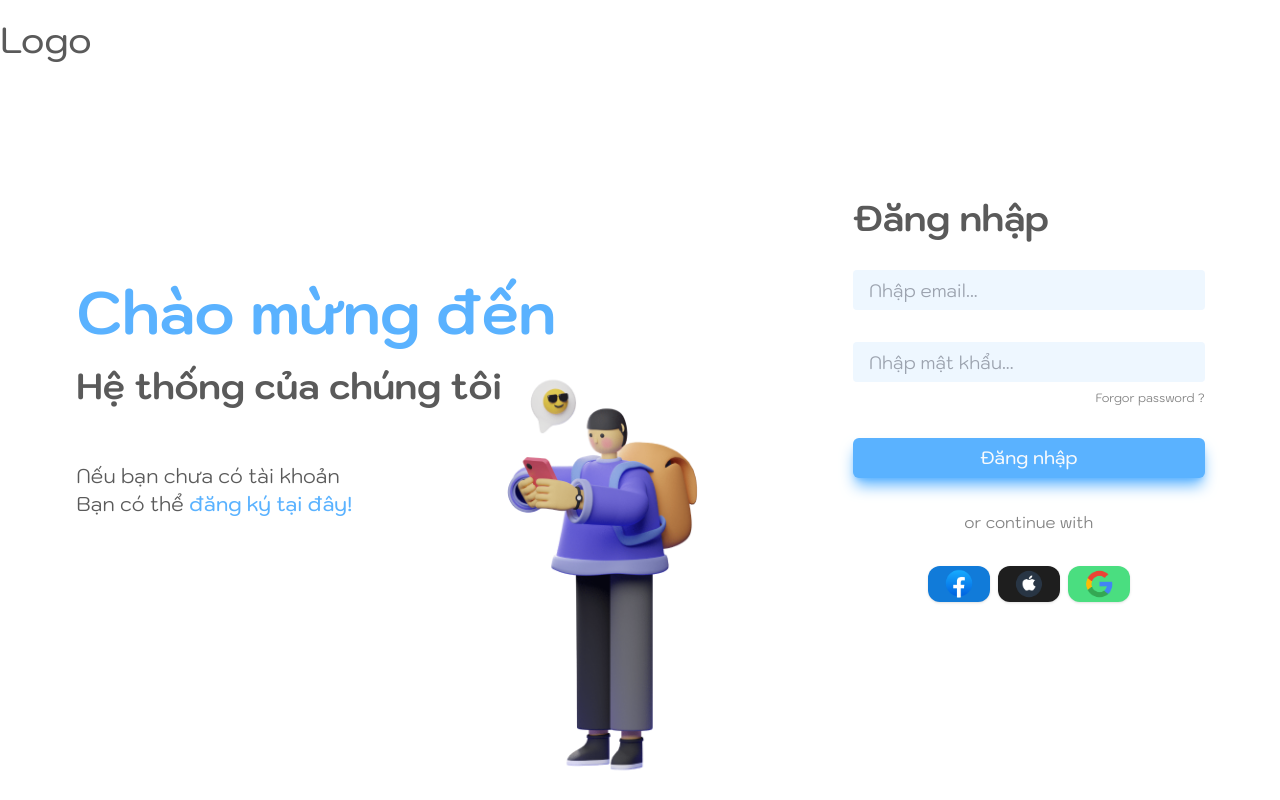
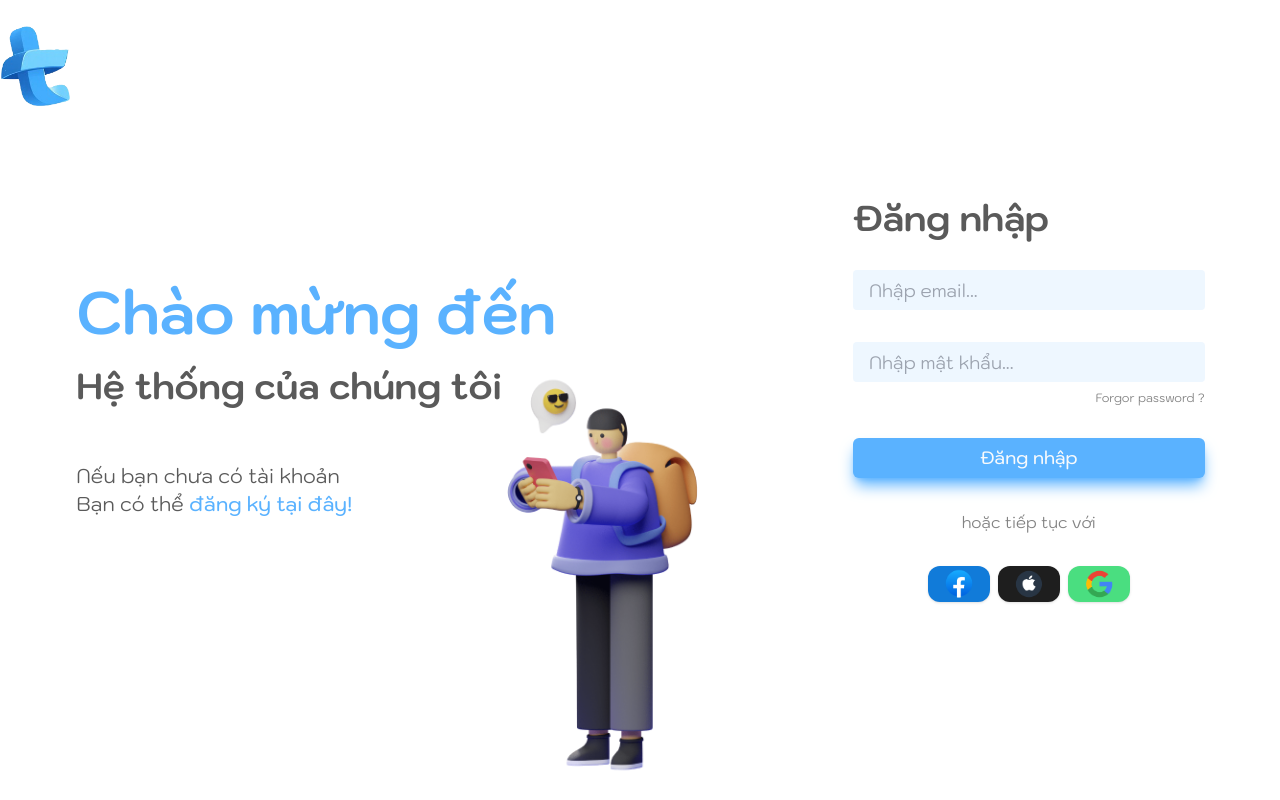
Before and after one commit to duytrong-dev/study-webapp, a Next.js app: page /login in a window 1280 px wide. Built offline with nearby package versions, Linux system fonts and the light colour scheme.

Commit message:
add logo and fix text

```diff
--- a/src/app/login/page.tsx
+++ b/src/app/login/page.tsx
@@ -5,7 +5,9 @@ import Link from "next/link";
 export default function Login() {
     return (
         <div className="w-full h-full grid grid-cols-1 gap-4 relative lg:grid-cols-5">
-            <Link href={'/'} className="logo absolute left-0 top-5 text-4xl font-medium z-10">Logo</Link>
+            <Link href={'/'} className="absolute left-0 top-6 z-10">
+                <Image src="/logo.png" alt="logo" width={70} height={100}/>
+            </Link>
 
             <div className="left-section w-full h-full hidden relative flex-col justify-center items-center lg:flex lg:col-span-3">
                 <div className="content flex flex-col w-[80%] gap-14 lg:-translate-y-20 xl:translate-y-0">
@@ -33,7 +35,7 @@ export default function Login() {
                     </div>
                     <div className="flex flex-col justify-center items-center gap-8 ">
                         <Button className="w-full text-lg h-10 px-4 py-2 bg-primarycolor-blue shadow-lg shadow-primarycolor-blue transition-all duration-300 hover:translate-y-1 hover:shadow-none hover:bg-primarycolor-blue1 hover:text-primarycolor-gray">Đăng nhập</Button>
-                        <p className="text-primarycolor-gray">or continue with</p>
+                        <p className="text-primarycolor-gray">hoặc tiếp tục với</p>
                         <div className="flex gap-2">
                             <Button className="rounded-xl bg-primarycolor-blue4 hover:bg-primarycolor-blue4"><Image src="/facebook-logo.png" alt="facebook-logo" width={30} height={30}/></Button>
                             <Button className="rounded-xl bg-primarycolor-black hover:bg-primarycolor-black"><Image src="/ios-logo.png" alt="facebook-logo" width={30} height={30}/></Button>
--- a/src/app/register/page.tsx
+++ b/src/app/register/page.tsx
@@ -5,7 +5,9 @@ import Link from "next/link";
 export default function Register() {
     return (
         <div className="w-full h-full grid grid-cols-1 gap-4 relative lg:grid-cols-5">
-            <Link href={'/'} className="logo absolute left-0 top-5 text-4xl font-medium z-10">Logo</Link>
+            <Link href={'/'} className="absolute left-0 top-6 z-10">
+                <Image src="/logo.png" alt="logo" width={70} height={100}/>
+            </Link>
 
             <div className="left-section w-full h-full hidden relative flex-col justify-center items-center lg:flex lg:col-span-3">
                 <div className="content flex flex-col w-[80%] gap-14 lg:-translate-y-20 xl:translate-y-0">
@@ -32,7 +34,7 @@ export default function Register() {
                     </div>
                     <div className="flex flex-col justify-center items-center gap-8 ">
                         <Button className="w-full text-lg h-10 px-4 py-2 bg-primarycolor-blue shadow-lg shadow-primarycolor-blue transition-all duration-300 hover:translate-y-1 hover:shadow-none hover:bg-primarycolor-blue1 hover:text-primarycolor-gray">Đăng ký</Button>
-                        <p className="text-primarycolor-gray">or continue with</p>
+                        <p className="text-primarycolor-gray">hoặc tiếp tục với</p>
                         <div className="flex gap-2">
                             <Button className="rounded-xl bg-primarycolor-blue4 hover:bg-primarycolor-blue4"><Image src="/facebook-logo.png" alt="facebook-logo" width={30} height={30}/></Button>
                             <Button className="rounded-xl bg-primarycolor-black hover:bg-primarycolor-black"><Image src="/ios-logo.png" alt="facebook-logo" width={30} height={30}/></Button>
```
Also changed, not shown: public/logo.png (added).
